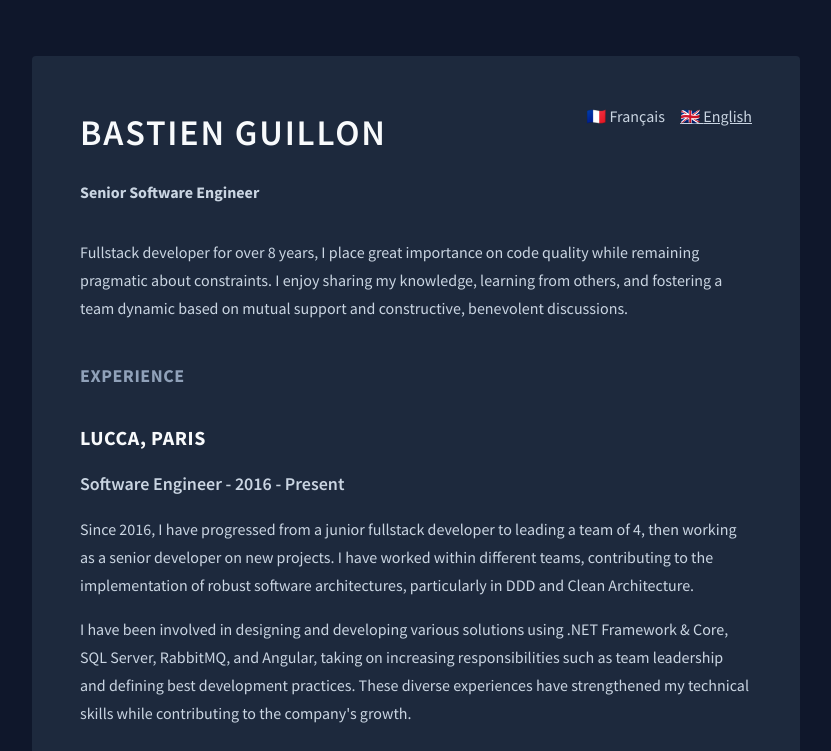
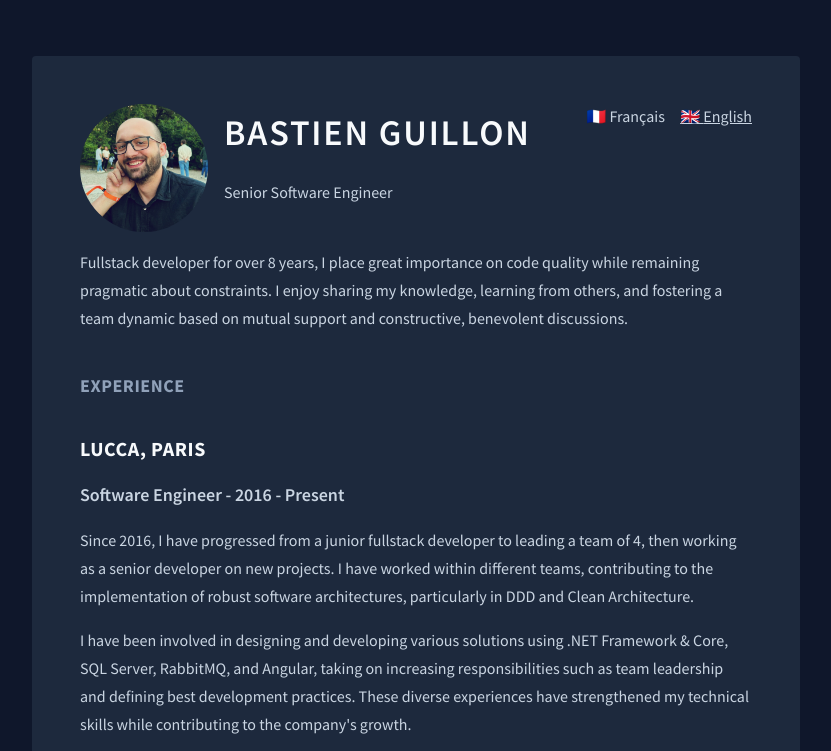
Before and after one commit to bastienguillon/bastienguillon.github.io, an Astro site: page /en in a window 1280 px wide. Shown: the top 751 px of the page, without its empty margins (224-1055 px from the left). Built offline with nearby package versions, Linux system fonts and the light colour scheme; Astro itself is replaced by a stand-in of ours.

Commit message:
feat: add profile picture

```diff
--- a/src/components/Layout.astro
+++ b/src/components/Layout.astro
@@ -2,6 +2,9 @@
 import { getTranslations, type Lang } from "./../utils/getTranslations";
 import SEO from "./SEO.astro";
 import LanguagePicker from "./LanguagePicker.astro"
+import { Image } from "astro:assets";
+import profilePicture from '@assets/profile_picture.jpeg'
+
 const lang = Astro.props.lang as Lang;
 const t = getTranslations(lang);
 ---
@@ -11,12 +14,15 @@ const t = getTranslations(lang);
 	<SEO lang={lang} />
 	<body class="bg-slate-900 container mx-auto md:px-64 md:my-14 justify-center">
 		<main class="bg-slate-800 p-4 md:p-12 md:rounded-sm">
-			<header class="flex justify-between mb-4">
-				<div>
-					<h1>{t.title}</h1>
-					<p><strong>{t.subtitle}</strong></p>
+			<header class="flex justify-between items-start mb-4">
+				<div class="flex items-start gap-4">
+					<Image src={profilePicture} alt="Bastien Guillon" class="w-32 h-32 rounded-full object-cover" />
+					<div>
+						<h1>{t.title}</h1>
+						<p>{t.subtitle}</p>
+					</div>
 				</div>
-				<nav aria-label={t.languageSelectionLabel}>
+				<nav aria-label={t.languageSelectionLabel} class="self-start">
 					<LanguagePicker currentLang={lang} />
 				</nav>
 			</header>
--- a/src/styles/global.css
+++ b/src/styles/global.css
@@ -13,7 +13,6 @@ h1 {
     text-transform: uppercase;
     font-weight: 600;
     color: theme(colors.slate.50);
-    margin-bottom: 1rem;
     letter-spacing: 0.05em;
 }
 
--- a/src/utils/getTranslations.ts
+++ b/src/utils/getTranslations.ts
@@ -1,4 +1,4 @@
-import translations from '../assets/translations.json';
+import translations from '@assets/translations.json';
 
 export type Lang =
     | 'en'
--- a/tsconfig.json
+++ b/tsconfig.json
@@ -18,6 +18,9 @@
       ],
       "@styles/*": [
         "src/styles/*"
+      ],
+      "@assets/*": [
+        "src/assets/*"
       ]
     }
   }
```
Also changed, not shown: src/assets/profile_picture.jpeg (added).
